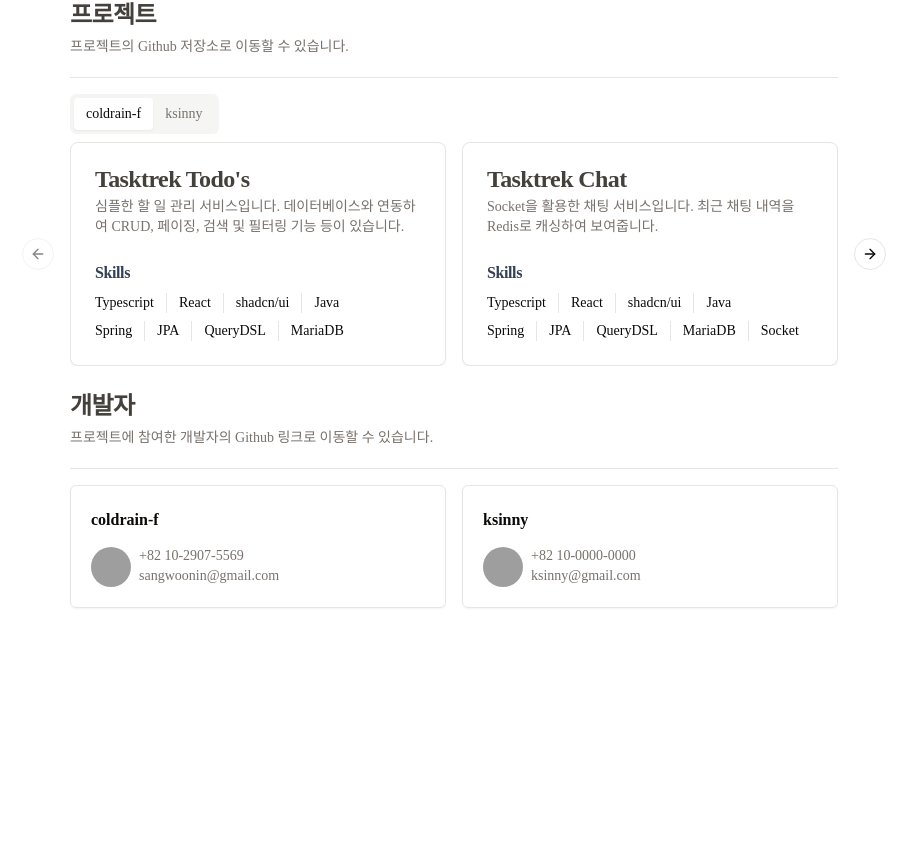
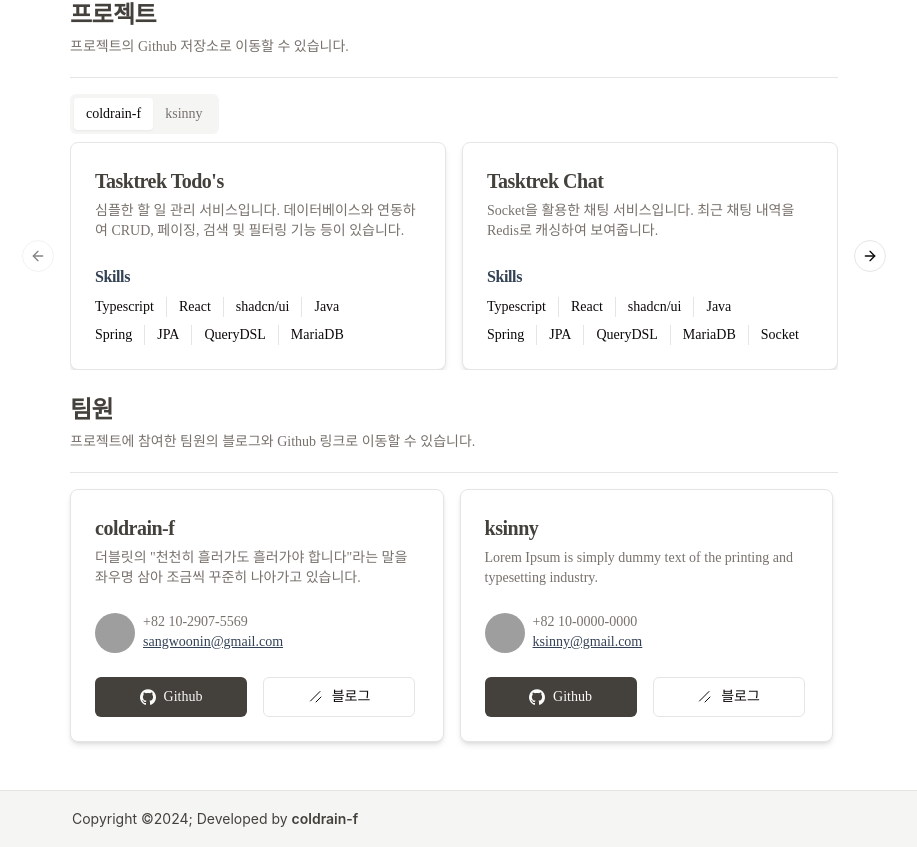
Before and after one commit to coldrain-f/shadcn-ui-tasktrek, a React (Vite) app: page / in a window 1280 px wide. Shown: the part 312-1159 px from the top of the page, without its empty margins (186-1103 px from the left). Before the commit the page ends 936 px from the top, so only its background shows below. Built offline with nearby package versions, Linux system fonts and the light colour scheme; grey boxes are pictures that could not be loaded.

Commit message:
팀원 소개 Card 스타일 변경 & Footer 추가

```diff
--- a/src/App.tsx
+++ b/src/App.tsx
@@ -6,6 +6,7 @@ import {
   Card,
   CardContent,
   CardDescription,
+  CardFooter,
   CardHeader,
   CardTitle,
 } from "@/components/ui/card";
@@ -30,7 +31,7 @@ function App() {
   return (
     <>
       {/* Begin:: Navbar  */}
-      <div className="w-full border h-12 shadow-sm bg-white sticky top-0">
+      <div className="w-full border h-12 shadow-md bg-white sticky top-0">
         <div className="container mx-auto w-[800px] p-2">
           <div className="flex justify-between">
             <a
@@ -107,7 +108,7 @@ function App() {
                 <CarouselItem>
                   <div className="flex flex-wrap gap-4">
                     <Card
-                      className="w-[376px] hover:bg-stone-50 cursor-pointer shadow-sm"
+                      className="w-[376px] hover:bg-stone-50 cursor-pointer shadow-md"
                       onClick={() => {
                         toast({
                           title: "coldrain-f > Tasktrek Todo's",
@@ -118,7 +119,7 @@ function App() {
                       }}
                     >
                       <CardHeader>
-                        <CardTitle className="text-stone-700">
+                        <CardTitle className="text-stone-700 text-xl">
                           Tasktrek Todo's
                         </CardTitle>
                         <CardDescription>
@@ -155,7 +156,7 @@ function App() {
                     </Card>
 
                     <Card
-                      className="w-[376px] hover:bg-stone-50 cursor-pointer shadow-sm"
+                      className="w-[376px] hover:bg-stone-50 cursor-pointer shadow-md"
                       onClick={() => {
                         toast({
                           title: "coldrain-f > Tasktrek Chat",
@@ -166,7 +167,7 @@ function App() {
                       }}
                     >
                       <CardHeader>
-                        <CardTitle className="text-stone-700">
+                        <CardTitle className="text-stone-700 text-xl">
                           Tasktrek Chat
                         </CardTitle>
                         <CardDescription>
@@ -207,7 +208,7 @@ function App() {
                 <CarouselItem>
                   <div className="flex flex-wrap gap-4">
                     <Card
-                      className="w-[376px] hover:bg-stone-50 cursor-pointer shadow-sm"
+                      className="w-[376px] hover:bg-stone-50 cursor-pointer shadow-md"
                       onClick={() => {
                         toast({
                           title: "coldrain-f > Tasktrek Calendar",
@@ -218,7 +219,7 @@ function App() {
                       }}
                     >
                       <CardHeader>
-                        <CardTitle className="text-stone-700">
+                        <CardTitle className="text-stone-700 text-xl">
                           Tasktrek Calendar
                         </CardTitle>
                         <CardDescription>coming soon...</CardDescription>
@@ -263,7 +264,7 @@ function App() {
                 <CarouselItem>
                   <div className="flex flex-wrap gap-4">
                     <Card
-                      className="w-[376px] hover:bg-stone-50 cursor-pointer shadow-sm"
+                      className="w-[376px] hover:bg-stone-50 cursor-pointer shadow-md"
                       onClick={() => {
                         toast({
                           title: "ksinny > Tasktrek Todo's",
@@ -274,7 +275,7 @@ function App() {
                       }}
                     >
                       <CardHeader>
-                        <CardTitle className="text-stone-700">
+                        <CardTitle className="text-stone-700 text-xl">
                           Tasktrek Todo's
                         </CardTitle>
                         <CardDescription>
@@ -319,25 +320,31 @@ function App() {
           </TabsContent>
         </Tabs>
 
+        {/* Begin:: 팀원 소개 영역  */}
         <h3 className="scroll-m-20 text-2xl font-semibold tracking-tight text-stone-700 mt-6">
-          개발자
+          팀원
         </h3>
         <p className="text-sm text-muted-foreground mt-1.5 mb-5">
-          프로젝트에 참여한 개발자의 Github 링크로 이동할 수 있습니다.
+          프로젝트에 참여한 팀원의 블로그와 Github 링크로 이동할 수 있습니다.
         </p>
 
         <Separator className="my-4" />
         <div className="flex gap-4">
-          <div
-            className="leading-7 w-1/2 p-5 border rounded-md hover:bg-stone-100 shadow-sm cursor-pointer"
-            onClick={() => {
-              window.open("https://github.com/coldrain-f");
-            }}
-          >
-            <p className="mb-3 font-semibold">coldrain-f</p>
+          {/* Begin:: 팀원1 Card */}
+          <Card className="leading-7 w-[373.56px] shadow-md">
+            <CardHeader>
+              <CardTitle className="text-xl text-stone-700 ">
+                coldrain-f
+              </CardTitle>
+              <CardDescription>
+                더블릿의 "천천히 흘러가도 흘러가야 합니다"라는 말을 좌우명 삼아
+                조금씩 꾸준히 나아가고 있습니다.
+              </CardDescription>
+            </CardHeader>
+            <CardContent>
               <div className="flex">
                 <Avatar className="mr-2 mt-[1px]">
-                <AvatarImage src="https://ui.shadcn.com/avatars/02.png" />
+                  <AvatarImage src="https://avatars.githubusercontent.com/u/81298415?v=4" />
                   <AvatarFallback>SW</AvatarFallback>
                 </Avatar>
                 <div>
@@ -345,36 +352,107 @@ function App() {
                     +82 10-2907-5569
                   </p>
                   <p className="text-sm text-muted-foreground">
+                    <a
+                      href="mailto:sangwoonin@gmail.com"
+                      className="underline text-slate-700"
+                    >
                       sangwoonin@gmail.com
+                    </a>
                   </p>
                 </div>
               </div>
-          </div>
-
-          <div
-            className="leading-7 w-1/2 p-5 border rounded-md hover:bg-stone-100 shadow-sm cursor-pointer"
+            </CardContent>
+            <CardFooter>
+              <div className="flex gap-4">
+                <Button
+                  className="w-[152px] bg-stone-700"
                   onClick={() => {
-              window.open("https://github.com/Ksinny");
+                    window.open("https://github.com/coldrain-f");
                   }}
                 >
-            <div className="flex">
-              <p className="mb-3 font-semibold">ksinny</p>
+                  <Icons.gitHub className="h-4 w-4 mr-2" />
+                  Github
+                </Button>
+                <Button
+                  className="w-[152px]"
+                  variant="outline"
+                  onClick={() => {
+                    window.open("https://mellowresearch.com/");
+                  }}
+                >
+                  <Icons.logo className="h-4 w-4 mr-2" />
+                  블로그
+                </Button>
               </div>
+            </CardFooter>
+          </Card>
+          {/* End:: 팀원1 Card */}
+
+          {/* Begin:: 팀원2 Card */}
+          {/* Begin:: 팀원1 Card */}
+          <Card className="leading-7 w-[373.56px] shadow-md">
+            <CardHeader>
+              <CardTitle className="text-xl text-stone-700 ">ksinny</CardTitle>
+              <CardDescription>
+                Lorem Ipsum is simply dummy text of the printing and typesetting
+                industry.
+              </CardDescription>
+            </CardHeader>
+            <CardContent>
               <div className="flex">
                 <Avatar className="mr-2 mt-[1px]">
-                <AvatarImage src="https://ui.shadcn.com/avatars/01.png" />
-                <AvatarFallback>KS</AvatarFallback>
+                  <AvatarImage src="https://avatars.githubusercontent.com/u/102038572?v=4" />
+                  <AvatarFallback>SW</AvatarFallback>
                 </Avatar>
                 <div>
                   <p className="text-sm text-muted-foreground">
                     +82 10-0000-0000
                   </p>
                   <p className="text-sm text-muted-foreground">
+                    <a
+                      href="mailto:sangwoonin@gmail.com"
+                      className="underline text-slate-700"
+                    >
                       ksinny@gmail.com
+                    </a>
                   </p>
                 </div>
               </div>
+            </CardContent>
+            <CardFooter>
+              <div className="flex gap-4">
+                <Button
+                  className="w-[152px] bg-stone-700"
+                  onClick={() => {
+                    window.open("https://github.com/Ksinny");
+                  }}
+                >
+                  <Icons.gitHub className="h-4 w-4 mr-2" />
+                  Github
+                </Button>
+                <Button
+                  className="w-[152px]"
+                  variant="outline"
+                  onClick={() => {
+                    // window.open("https://mellowresearch.com/");
+                  }}
+                >
+                  <Icons.logo className="h-4 w-4 mr-2" />
+                  블로그
+                </Button>
               </div>
+            </CardFooter>
+          </Card>
+          {/* End:: 팀원2 Card */}
+        </div>
+        {/* End:: 팀원 소개 영역  */}
+      </div>
+      <div className="w-full bg-stone-100 h-12 flex items-center border-t mt-8 p-7 ps-0">
+        <div className="container mx-auto w-[800px] text-sm text-stone-700">
+          <p className="font-family-inter">
+            Copyright ©2024; Developed by{" "}
+            <span className="font-semibold">coldrain-f</span>
+          </p>
         </div>
       </div>
       <Toaster />
```
Lines whose indentation alone changed are shown as unchanged.
